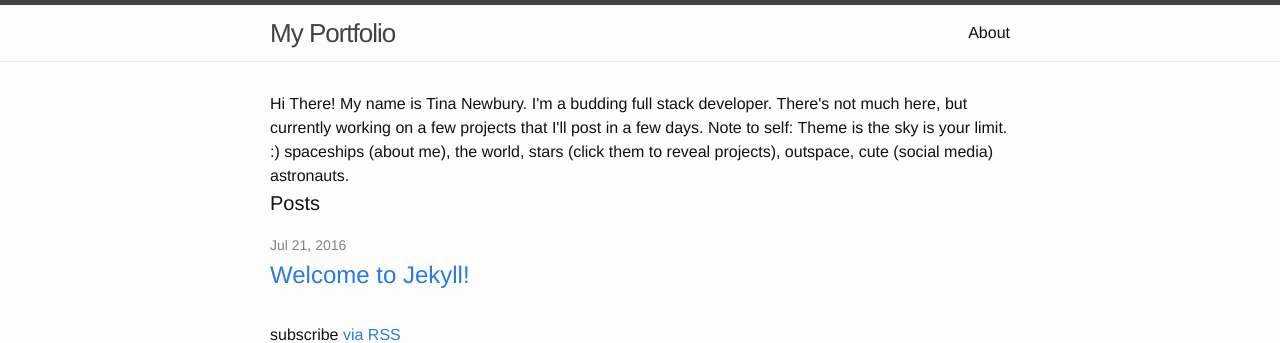
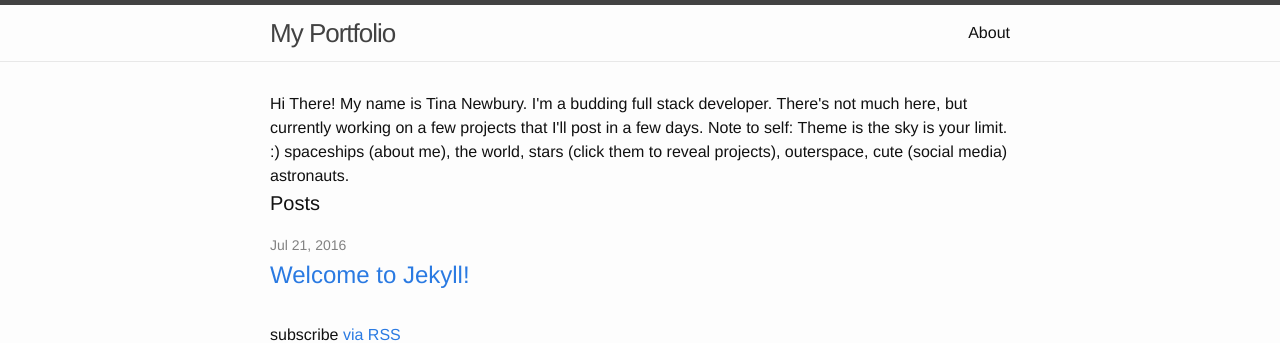
Before and after one commit to hnewbie/hnewbie.github.io, a Jekyll site: the page built from index.html, in a window 1280 px wide. Shown: the top 343 px of the page. Built offline with Jekyll 4.4.1, drawn with Linux system fonts in a browser that asks for light colours.

Commit message:
corrected typos

```diff
--- a/index.html
+++ b/index.html
@@ -4,7 +4,7 @@ layout: default
 
 <div class="home">
   Hi There! My name is Tina Newbury. I'm a budding full stack developer.  There's not much here, but currently working on a few projects that I'll post in a few days.
-  Note to self: Theme is the sky is your limit. :)  spaceships (about me), the world, stars (click them to reveal projects), outspace, cute (social media) astronauts.
+  Note to self: Theme is the sky is your limit. :)  spaceships (about me), the world, stars (click them to reveal projects), outerspace, cute (social media) astronauts.
 
   <h1 class="page-heading">Posts</h1>
 
```
